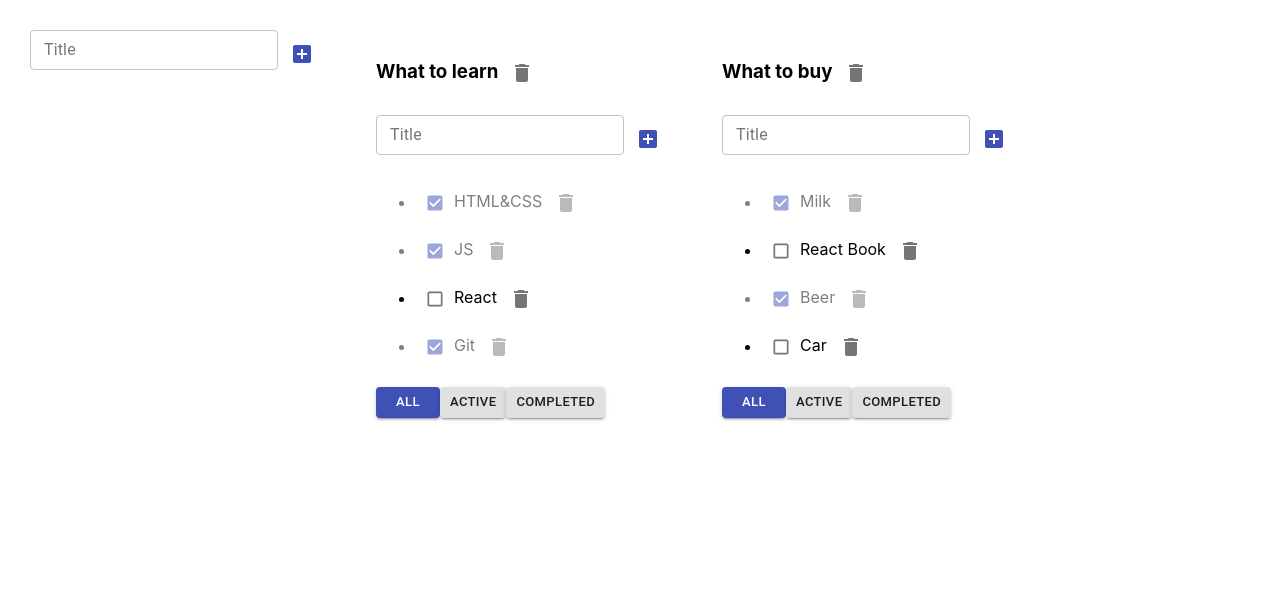
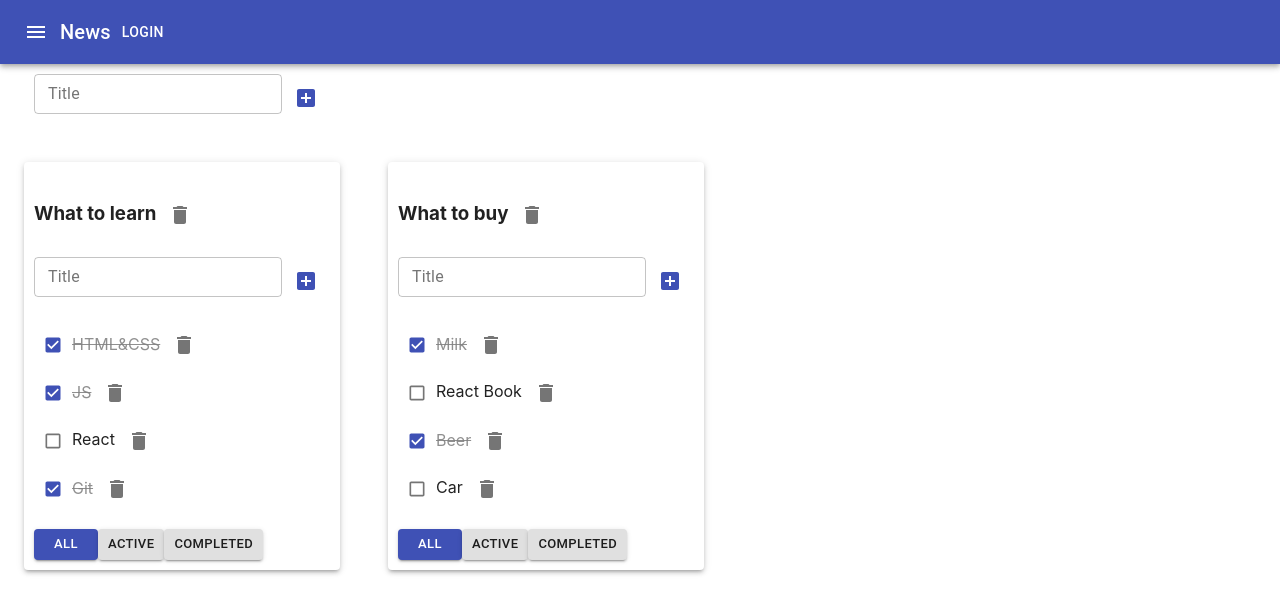
Before and after one commit to YouJeen-ru/inc-todolist-react, a React (Create React App) app: page / in a window 1280 px wide. Shown: the top 614 px of the page. Built offline with nearby package versions, Linux system fonts and the light colour scheme.

Commit message:
UI header add fix css grid

```diff
--- a/src/App.css
+++ b/src/App.css
@@ -1,24 +1,26 @@
-.App {
-  padding: 30px;
-  display: flex;
-}
+/*.App {*/
+/*  padding: 30px;*/
+/*  display: flex;*/
+/*}*/
 
-.App > div {
-  margin-right: 50px;
-}
+/*.App > div {*/
+/*  margin-right: 50px;*/
+/*}*/
 
-.error {
-  border: red 1px solid;
-}
+/*.error {*/
+/*  border: red 1px solid;*/
+/*}*/
 
-.error-message {
-  color: red;
-}
+/*.error-message {*/
+/*  color: red;*/
+/*}*/
 
-.active-filter {
-  background-color: aquamarine;
-}
+/*.active-filter {*/
+/*  background-color: aquamarine;*/
+/*}*/
 
 .is-done {
   opacity: 0.5;
+  text-decoration: line-through;
+
 }
--- a/src/App.tsx
+++ b/src/App.tsx
@@ -3,6 +3,8 @@ import './App.css';
 import {TaskType, Todolist} from './Todolist';
 import {v1} from 'uuid';
 import AddItemForm from "./AddItemForm";
+import {Menu} from "@material-ui/icons";
+import {AppBar, Button, Container, Grid, IconButton, Paper, Toolbar, Typography} from "@material-ui/core";
 
 export type FilterValuesType = "all" | "active" | "completed";
 type TodolistType = {
@@ -126,7 +128,23 @@ function App() {
 
     return (
         <div className="App">
-            <AddItemForm addItem={addTodoList} />
+            <AppBar position="static">
+                <Toolbar>
+                    <IconButton edge="start" color="inherit" aria-label="menu">
+                        <Menu/>
+                    </IconButton>
+                    <Typography variant="h6">
+                        News
+                    </Typography>
+                    <Button color="inherit">Login</Button>
+                </Toolbar>
+            </AppBar>
+            <Container fixed>
+                <Grid container={true} style={{padding: "10px", marginBottom: "30px"}}>
+                    <AddItemForm addItem={addTodoList}/>
+                </Grid>
+
+                <Grid container={true} spacing={6}>
                     {
                         todolists.map(tl => {
                             let allTodolistTasks = tasks[tl.id];
@@ -139,8 +157,10 @@ function App() {
                                 tasksForTodolist = allTodolistTasks.filter(t => t.isDone === true);
                             }
 
-                    return <Todolist
-                        key={tl.id}
+                            return (
+                                <Grid item={true} key={tl.id}>
+                                    <Paper elevation={3} style={{padding: "10px"}}>
+                                    <Todolist
                                         id={tl.id}
                                         title={tl.title}
                                         tasks={tasksForTodolist}
@@ -153,8 +173,13 @@ function App() {
                                         changeTaskTitle={changeTaskTitle}
                                         changeTodoListTitle={changeTodoListTitle}
                                     />
+                                    </Paper>
+                                </Grid>
+                            )
                         })
                     }
+                </Grid>
+            </Container>
 
         </div>
     );
--- a/src/EditTableSpan.tsx
+++ b/src/EditTableSpan.tsx
@@ -4,6 +4,7 @@ import {TextField} from "@material-ui/core";
 type EditTableSpanPropsType = {
     value: string
     changeValue: (value: string) => void
+    isDone?: boolean
 }
 
 function EditTableSpan(props: EditTableSpanPropsType) {
@@ -39,7 +40,7 @@ function EditTableSpan(props: EditTableSpanPropsType) {
             //     autoFocus={true}
             //     onChange={onChangeHandler}
             // />
-            : <span onDoubleClick={activatedEditMode}>{props.value}</span>
+            : <span className={props.isDone ? "is-done": ''} onDoubleClick={activatedEditMode}>{props.value}</span>
     );
 };
 
--- a/src/Todolist.tsx
+++ b/src/Todolist.tsx
@@ -54,7 +54,7 @@ export function Todolist(props: PropsType) {
         </h3>
         <AddItemForm addItem={addTask}/>
 
-        <ul>
+        <ul style={{listStyle: 'none', paddingLeft: '0'}}>
             {
                 props.tasks.map(t => {
                     const onClickHandler = () => props.removeTask(t.id, props.id)
@@ -66,7 +66,7 @@ export function Todolist(props: PropsType) {
                         props.changeTaskTitle(t.id, value, props.id)
                     }
 
-                    return <li key={t.id} className={t.isDone ? "is-done" : ""}>
+                    return <li key={t.id}>
                         <Checkbox
                             size={"small"}
                             color={"primary"}
@@ -74,7 +74,7 @@ export function Todolist(props: PropsType) {
                             checked={t.isDone}
                         />
                         {/*<input type="checkbox" onChange={onChangeHandler} checked={t.isDone}/>*/}
-                        <EditTableSpan value={t.title} changeValue={changeTaskTitle}/>
+                        <EditTableSpan isDone={t.isDone} value={t.title} changeValue={changeTaskTitle}/>
                         <IconButton  onClick={onClickHandler}>
                             <Delete/>
                         </IconButton>
```
Lines whose indentation alone changed are shown as unchanged.
